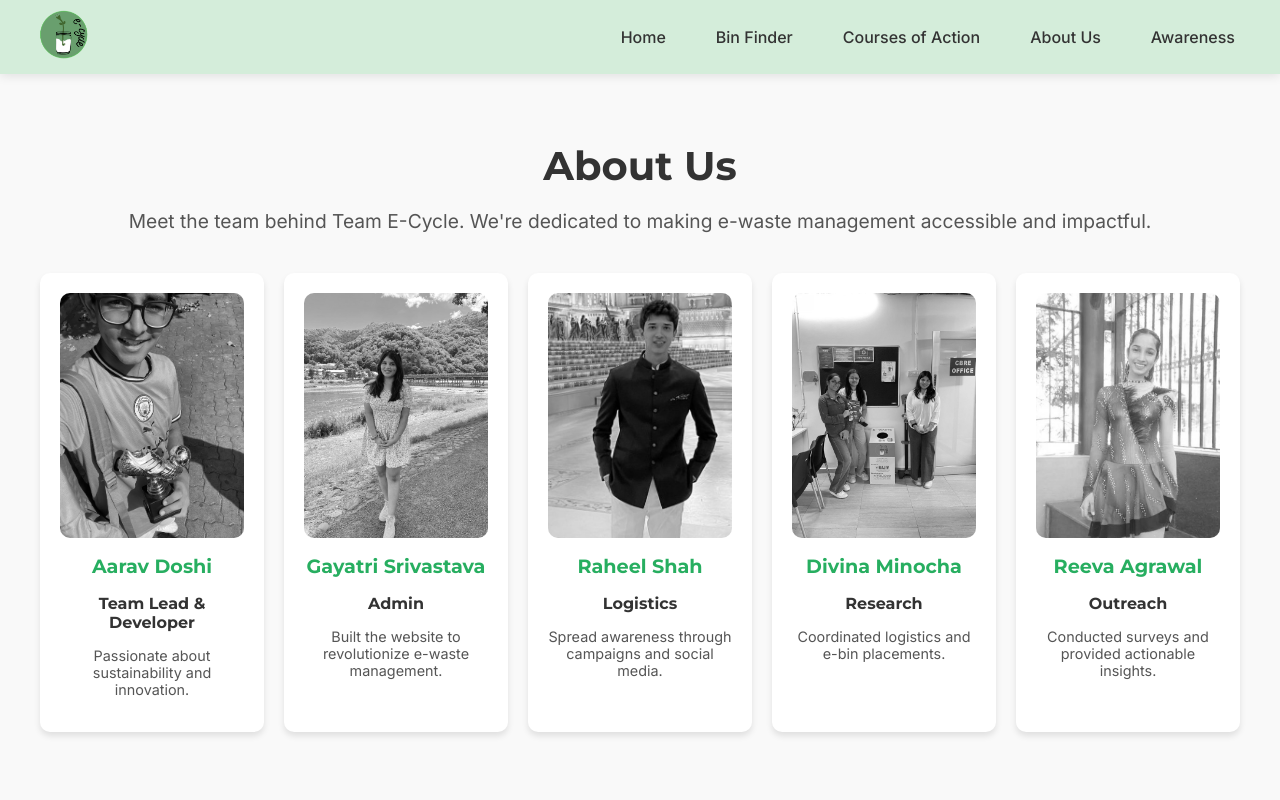
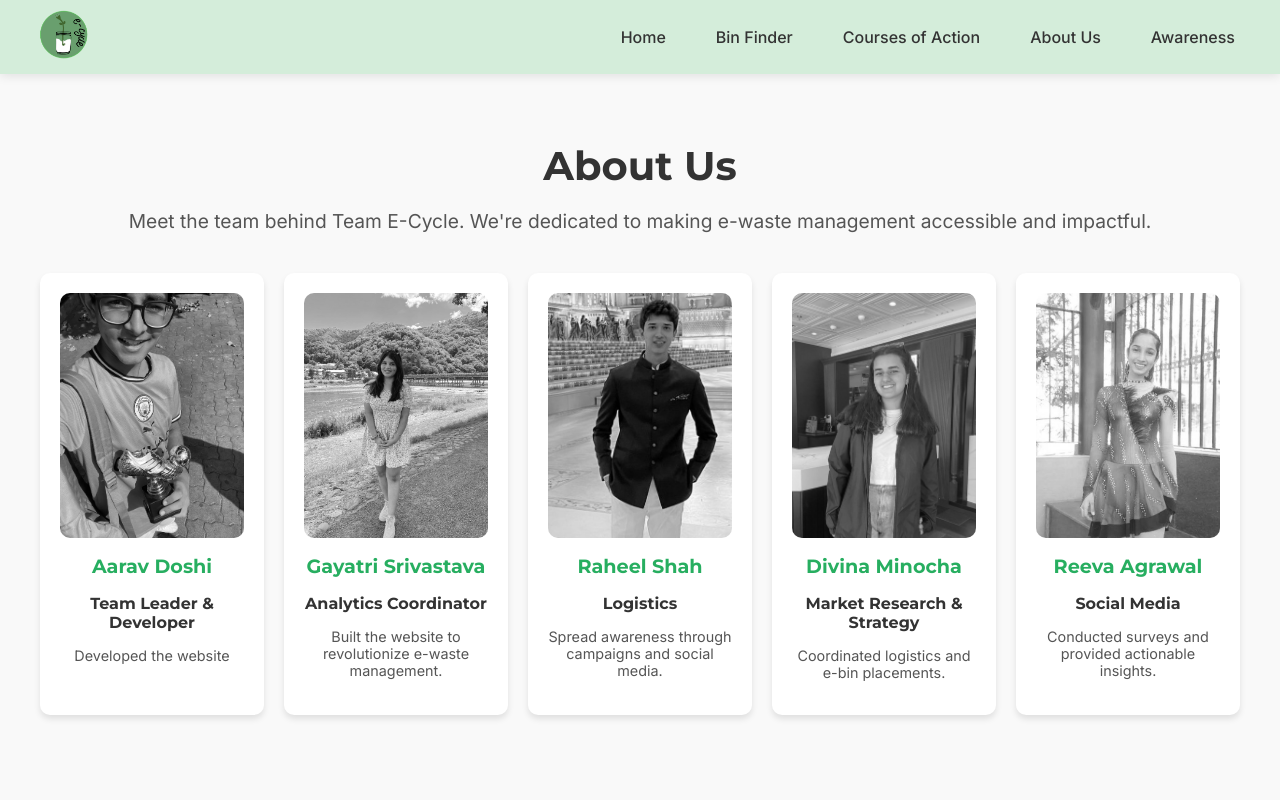
Before and after one commit to AaravDoshi/ecycle, a React (Create React App) app: page /about-us in a window 1280 px wide. Shown: the top 800 px of the page. Built offline with nearby package versions, Linux system fonts and the light colour scheme.

Commit message:
first commit

```diff
--- a/public/index.html
+++ b/public/index.html
@@ -1,6 +1,15 @@
 <!DOCTYPE html>
 <html lang="en">
   <head>
+    <!-- Google tag (gtag.js) -->
+<script async src="https://www.googletagmanager.com/gtag/js?id=G-0D950GLPP5"></script>
+<script>
+  window.dataLayer = window.dataLayer || [];
+  function gtag(){dataLayer.push(arguments);}
+  gtag('js', new Date());
+
+  gtag('config', 'G-0D950GLPP5');
+</script>
     <meta charset="utf-8" />
     <link rel="icon" href="%PUBLIC_URL%/favicon.ico" />
     <meta name="viewport" content="width=device-width, initial-scale=1" />
--- a/src/AboutUs.js
+++ b/src/AboutUs.js
@@ -4,13 +4,13 @@ import "./AboutUs.css";
 const teamMembers = [
   {
     name: "Aarav Doshi",
-    role: "Team Lead & Developer",
-    description: "Passionate about sustainability and innovation.",
+    role: "Team Leader & Developer",
+    description: "Developed the website ",
     img: "doshisolo.jpg",
   },
   {
     name: "Gayatri Srivastava",
-    role: "Admin",
+    role: "Analytics Coordinator",
     description: "Built the website to revolutionize e-waste management.",
     img: "gayatrisolo.jpg",
   },
@@ -22,13 +22,13 @@ const teamMembers = [
   },
   {
     name: "Divina Minocha",
-    role: "Research",
+    role: "Market Research & Strategy",
     description: "Coordinated logistics and e-bin placements.",
-    img: "team7.jpg",
+    img: "divinasolo.jpg",
   },
   {
     name: "Reeva Agrawal",
-    role: "Outreach",
+    role: "Social Media",
     description: "Conducted surveys and provided actionable insights.",
     img: "reevasolo.jpg",
   },
```
Also changed, not shown: public/divinasolo.jpg (added).
